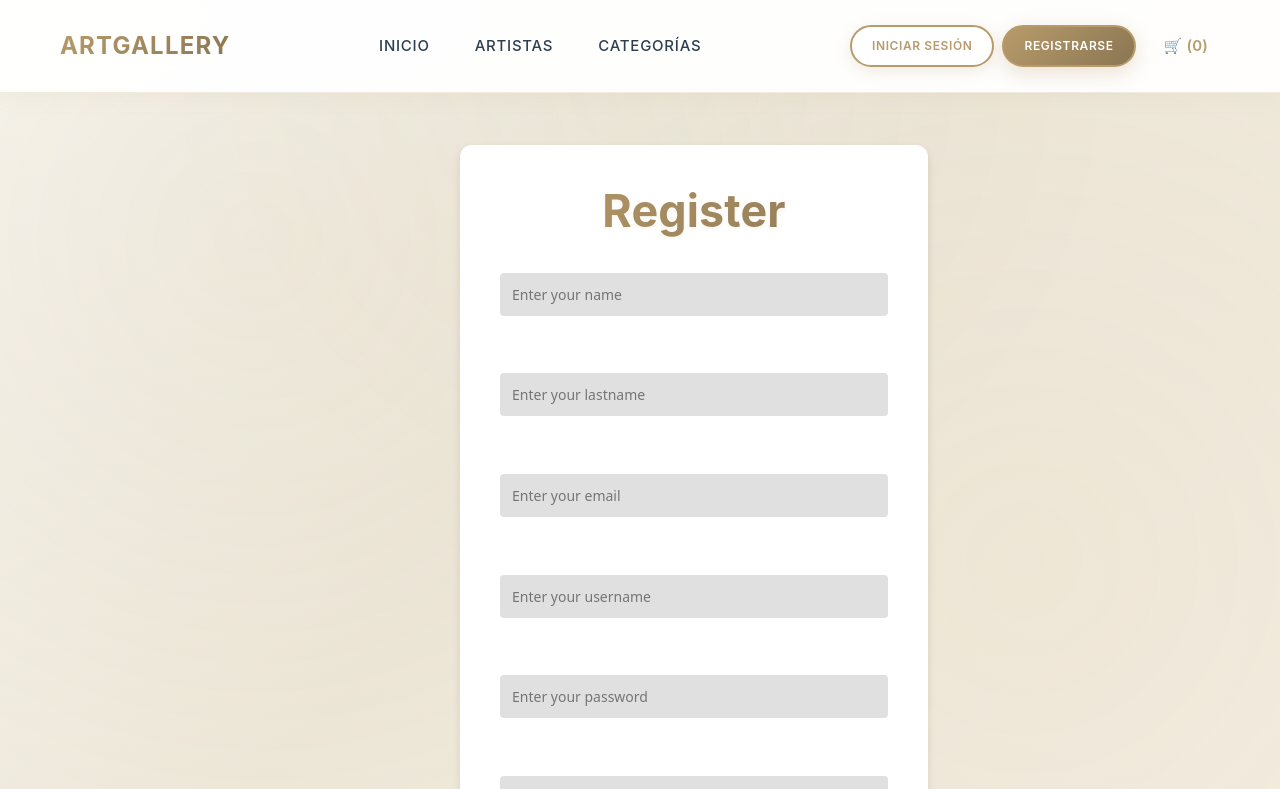
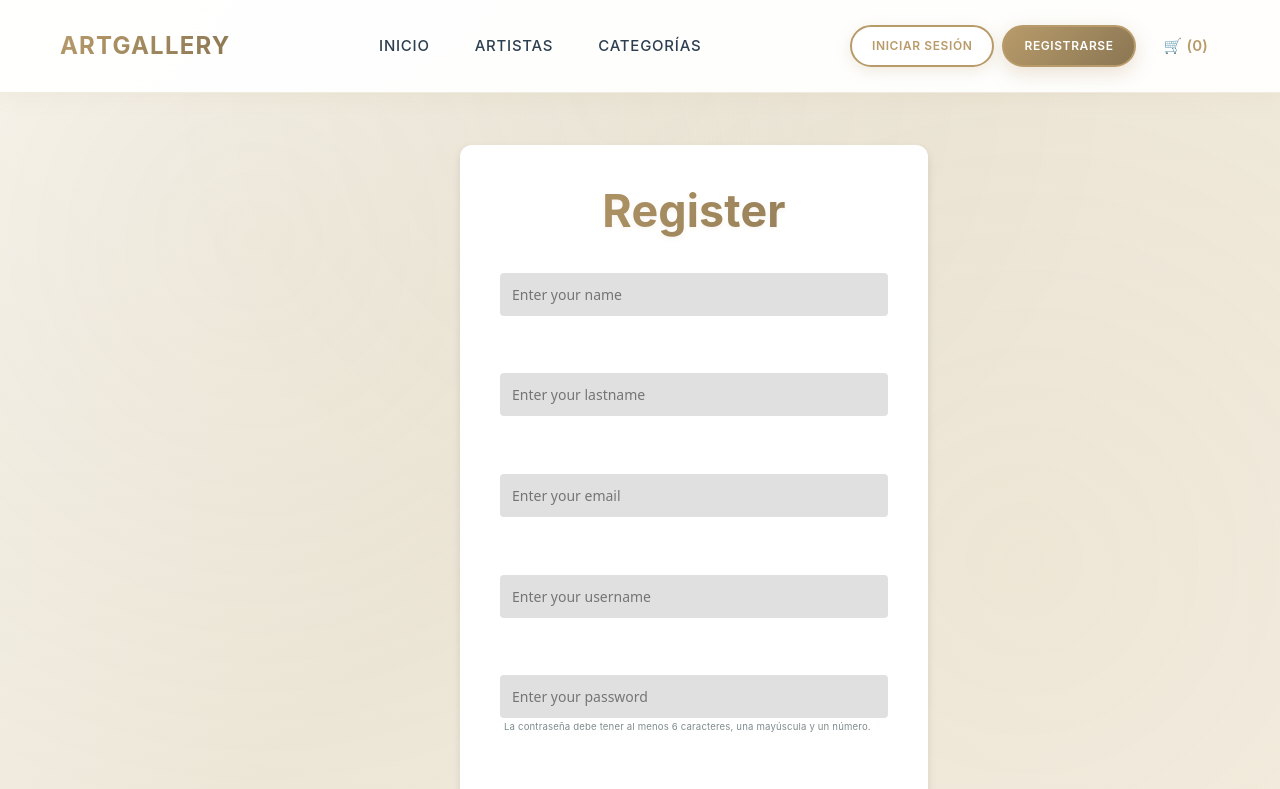
Before and after one commit to LeandroFullStackJs/TPO-Ecommerce-Front, a React (Vite) app: page /register in a window 1280 px wide. Shown: the top 789 px of the page. Built offline with nearby package versions, Linux system fonts and the light colour scheme; no server answers.

Commit message:
Cambios y aclaraciones para el usuario en el register

```diff
--- a/src/api/auth.js
+++ b/src/api/auth.js
@@ -124,13 +124,18 @@ export const authAPI = {
 
       // Mensajes específicos para registro
       if (error.response?.status === 400) {
-        throw new Error(error.response?.data?.message || 'Datos de registro inválidos')
+        // Si el backend devuelve un objeto con errores de validación
+        if (typeof error.response.data === 'object' && error.response.data.message) {
+          throw new Error(error.response.data.message);
+        }
+        // Si no, usa un mensaje genérico.
+        throw new Error('Los datos proporcionados son inválidos. Por favor, revisa los campos.');
       } else if (error.response?.status === 409) {
         throw new Error('Este email ya está registrado')
       } else if (error.response?.status === 500) {
         throw new Error('Error interno del servidor')
       } else if (!error.response) {
-        throw new Error('No se puede conectar con el servidor. Verifica que el backend esté ejecutándose.')
+        throw new Error('No se puede conectar con el servidor.')
       }
 
       throw new Error(error.response?.data?.message || 'Error al registrar usuario')
--- a/src/api/index.js
+++ b/src/api/index.js
@@ -25,7 +25,7 @@ import axios from 'axios'
  * Incluye URL del servidor, timeout y headers por defecto.
  */
 const api = axios.create({
-  baseURL: '/api',                         // URL relativa para usar proxy de Vite
+  baseURL: 'http://localhost:8080/api',    // URL absoluta del backend Spring Boot
   timeout: 10000,                          // Timeout de 10 segundos
   headers: {
     'Content-Type': 'application/json'     // Content-Type por defecto
--- a/src/pages/RegisterPage.jsx
+++ b/src/pages/RegisterPage.jsx
@@ -34,7 +34,13 @@ export default function RegisterPage() {
     if (!formData.password) {
       newErrors.password = 'La contraseña es requerida'
     } else if (formData.password.length < 6) {
-      newErrors.password = 'La contraseña debe tener al menos 6 caracteres'
+      newErrors.password = 'La contraseña debe tener al menos 6 caracteres.'
+    } else if (!/[A-Z]/.test(formData.password)) {
+      newErrors.password = 'La contraseña debe contener al menos una mayúscula.'
+    } else if (!/\d/.test(formData.password)) {
+      newErrors.password = 'La contraseña debe contener al menos un número.'
+    } else if (formData.password.length > 50) {
+      newErrors.password = 'La contraseña no puede tener más de 50 caracteres.'
     }
 
     if (!formData.confirmPassword) {
@@ -156,6 +162,9 @@ export default function RegisterPage() {
               className={`input ${errors.password ? 'error' : ''}`}
               placeholder="Enter your password"
             />
+            <small className="form-help-text">
+              La contraseña debe tener al menos 6 caracteres, una mayúscula y un número.
+            </small>
             {errors.password && (
               <span className="error-text">{errors.password}</span>
             )}
--- a/src/styles.css
+++ b/src/styles.css
@@ -979,13 +979,21 @@ body::before {
   gap: 1.1rem;
 }
 
-
-
 .error-text {
   color: #ff0019;
   font-size: 0.8rem;
   margin-top: 0.25rem;
   font-family: 'Courier New', Courier, monospace;
+}
+
+.form-help-text {
+  display: block;
+  text-align: left;
+  font-size: 0.6rem;
+  color: var(--text-light);
+  margin-top: -0.5rem; /* Reduce el espacio con el input de arriba */
+  margin-bottom: 0.5rem; /* Añade espacio antes del siguiente elemento */
+  padding-left: 0.25rem;
 }
 
 .auth-footer {
```
